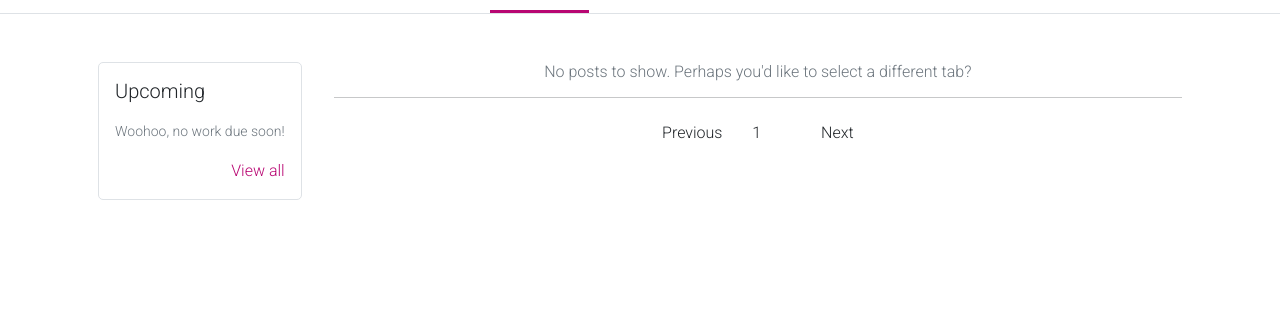
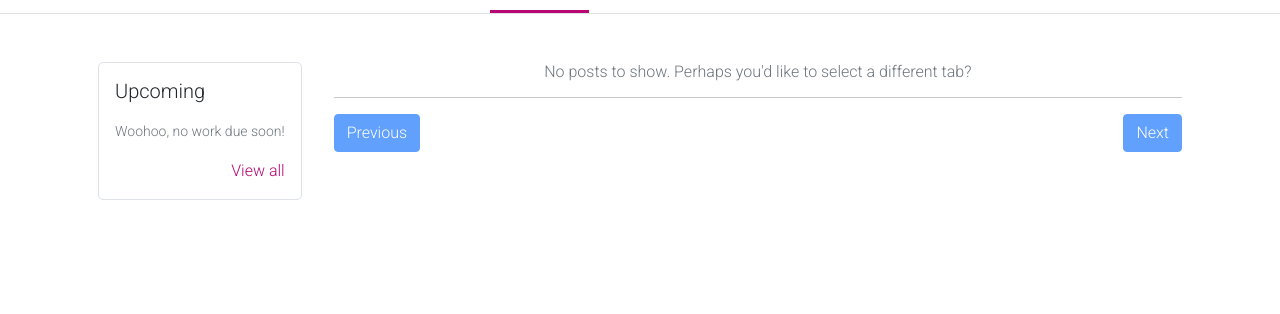
Before and after one commit to Apoorva-Shukla/google-classroom-clone, a Django app: template _class/templates/_class/stream.html in a window 1280 px wide. Shown: the part 54-368 px from the top of the page. Run offline with Django 3.2, Linux system fonts and the light colour scheme; the template is opened without the code that fills it, so the values that code supplies are empty; some libraries are stand-ins or nearby versions.

Commit message:
pagination buttons working now

```diff
--- a/_class/static/_class/js/stream.js
+++ b/_class/static/_class/js/stream.js
@@ -52,7 +52,10 @@ $(document).on('submit', '#announce_form', (e) => {
             document.querySelector('.attachment_preview_fluid').innerHTML = '';
             document.querySelector('.attachment_preview').classList.add('d-none');
 
+            // updating the post section
             $('.stream_posts').load(location.href + ' .stream_posts_fluid');
+            // updating the pagination button section
+            $('.pagination_buttons').load(location.href + ' .pagination_buttons_fluid');
         },
         beforeSend: () => {
             document.getElementById('announce_add_attachment').disabled = true;
@@ -100,3 +103,32 @@ $(document).on('click', '.clear_attachment', (e) => {
     document.querySelector('.attachment_preview_fluid').innerHTML = '';
     document.querySelector('.attachment_preview').classList.add('d-none');
 });
+
+
+function insertParam(key, value) {
+    key = encodeURIComponent(key);
+    value = encodeURIComponent(value);
+
+    // kvp looks like ['key1=value1', 'key2=value2', ...]
+    var kvp = document.location.search.substr(1).split('&');
+    let i=0;
+
+    for(; i<kvp.length; i++){
+        if (kvp[i].startsWith(key + '=')) {
+            let pair = kvp[i].split('=');
+            pair[1] = value;
+            kvp[i] = pair.join('=');
+            break;
+        }
+    }
+
+    if(i >= kvp.length){
+        kvp[kvp.length] = [key,value].join('=');
+    }
+
+    // can return this or...
+    let params = kvp.join('&');
+
+    // reload page with new params
+    document.location.search = params;
+}
--- a/_class/templates/_class/stream.html
+++ b/_class/templates/_class/stream.html
@@ -140,18 +140,20 @@
                 </div>
             </div>
             <hr>
-            <div class="pagination_buttons w-100 text-center">
-                <button class="btn">Previous</button>
-                <button class="btn">1</button>
+            <div class="pagination_buttons">
+                <div class="pagination_buttons_fluid d-flex space-between">
+                    {% if page > 1 %}
+                    <button class="btn btn-primary" onclick="insertParam('p', Number('{{page}}')-1);">Previous</button>
+                    {% else %}
+                    <button class="btn btn-primary" disabled>Previous</button>
+                    {% endif %}
 
-                {% for i in pagi_range %}
-                {% if i != 1 and i < total_pages %}
-                <button class="btn">{{i}}</button>
-                {% endif %}
-                {% endfor %}
-
-                <button class="btn">{{total_pages}}</button>
-                <button class="btn">Next</button>
+                    {% if page < total_pages %}
+                    <button class="btn btn-primary" onclick="insertParam('p', Number('{{page}}')+1);">Next</button>
+                    {% else %}
+                    <button class="btn btn-primary" disabled>Next</button>
+                    {% endif %}
+                </div>
             </div>
 
         </div>
--- a/_class/views.py
+++ b/_class/views.py
@@ -45,7 +45,7 @@ def stream_page(request, slug):
 
     LIMIT = 10
     try:
-        PAGE = int(request.GET.get('p', ''))
+        PAGE = abs(int(request.GET.get('p', '')))
     except:
         PAGE = 1
     number_of_pages = int(math.ceil(total_querysets / LIMIT))
@@ -57,8 +57,6 @@ def stream_page(request, slug):
         'form': form,
         'page': PAGE,
         'total_pages': number_of_pages,
-        'limit': LIMIT,
-        'pagi_range': range(PAGE, PAGE+3),
     })
 
 def classwork_page(request, slug):
```
